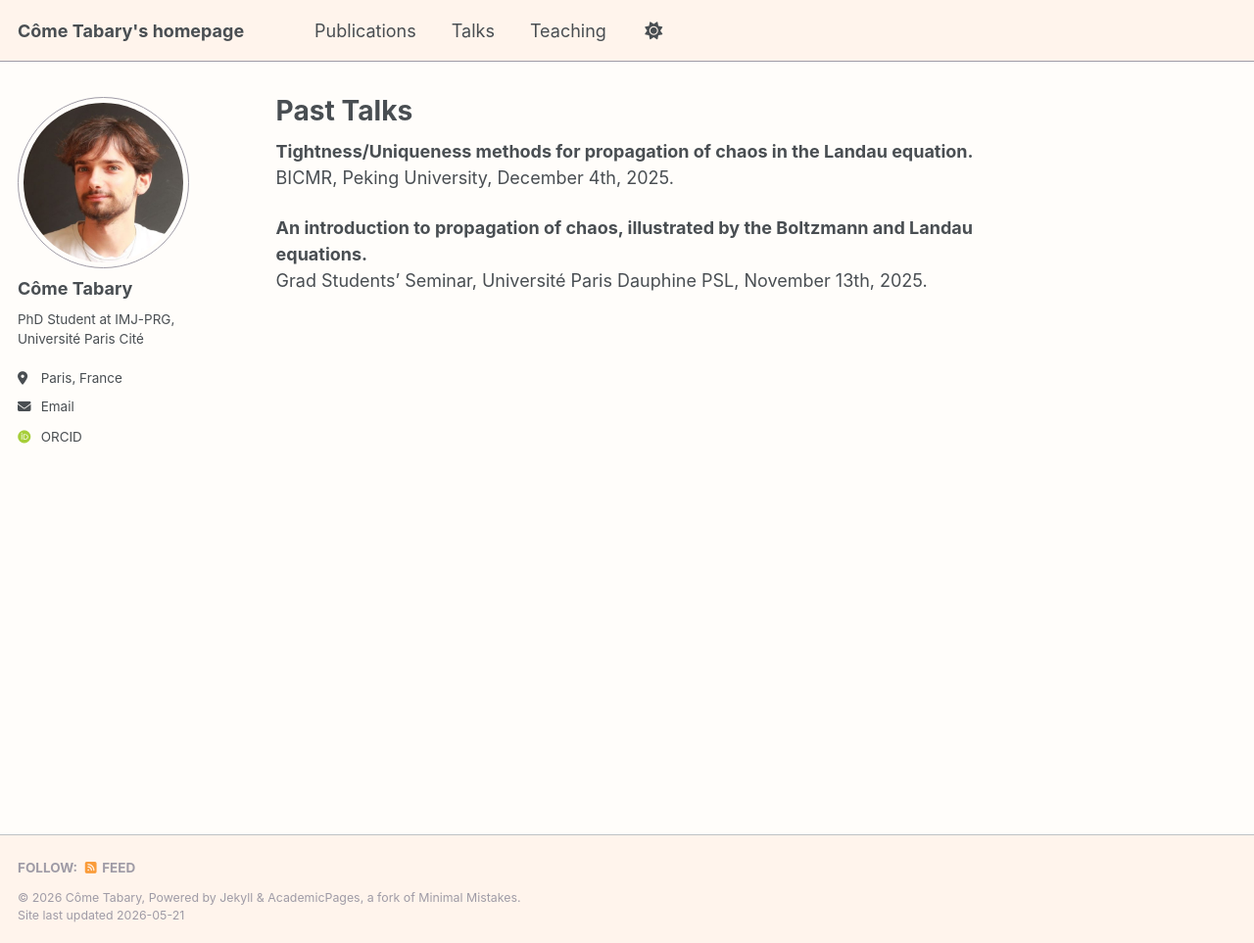
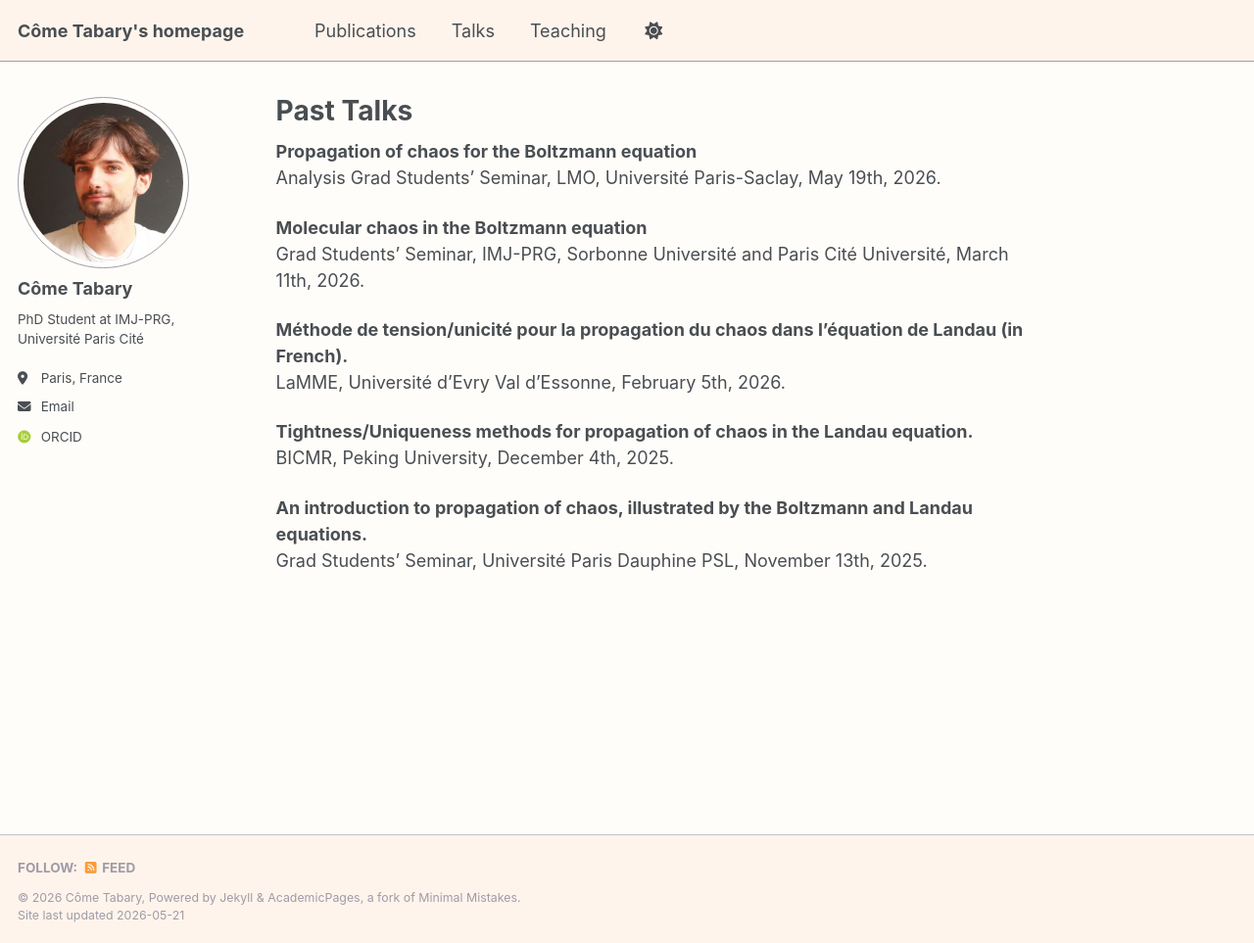
Before and after one commit to c-tabary/c-tabary.github.io, a Jekyll site: the page built from _pages/talks.md, in a window 1280 px wide and 963 px high. Shown: the whole window at 98% size. Built offline with Jekyll 4.4.1, drawn with Linux system fonts in a browser that asks for light colours; some web fonts are replaced.

Commit message:
Add files via upload

```diff
--- a/_pages/talks.md
+++ b/_pages/talks.md
@@ -5,6 +5,19 @@ title: 'Past Talks'
 redirect_from:
   - "/talk/"
 ---
+**Propagation of chaos for the Boltzmann equation**
+\
+Analysis Grad Students' Seminar, LMO, Université Paris-Saclay, May 19th, 2026.
+
+
+**Molecular chaos in the Boltzmann equation**
+\
+Grad Students' Seminar, IMJ-PRG, Sorbonne Université and Paris Cité Université, March 11th, 2026.
+
+**Méthode de tension/unicité pour la propagation du chaos dans l'équation de Landau (in French).**
+\
+LaMME, Université d'Evry Val d'Essonne, February 5th, 2026.
+
 **Tightness/Uniqueness methods for propagation of chaos in the Landau equation.**
 \
 BICMR, Peking University, December 4th, 2025.
```
